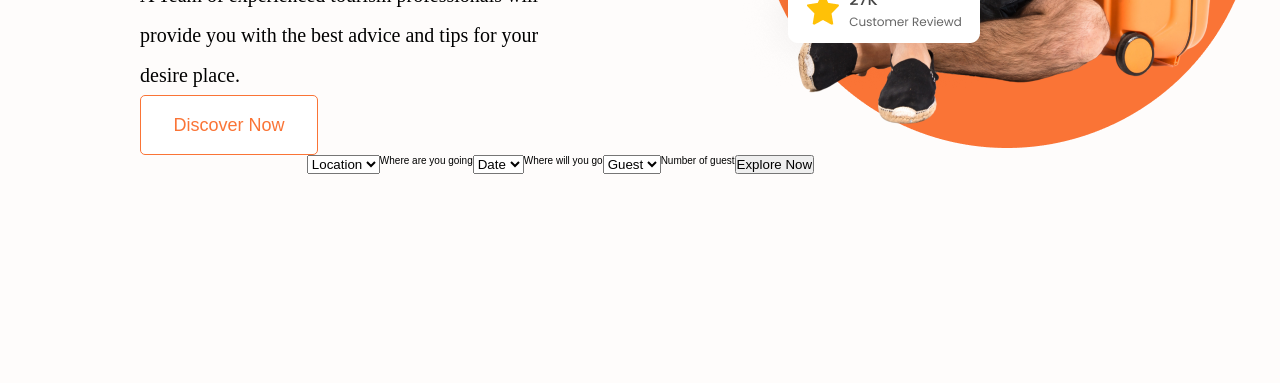
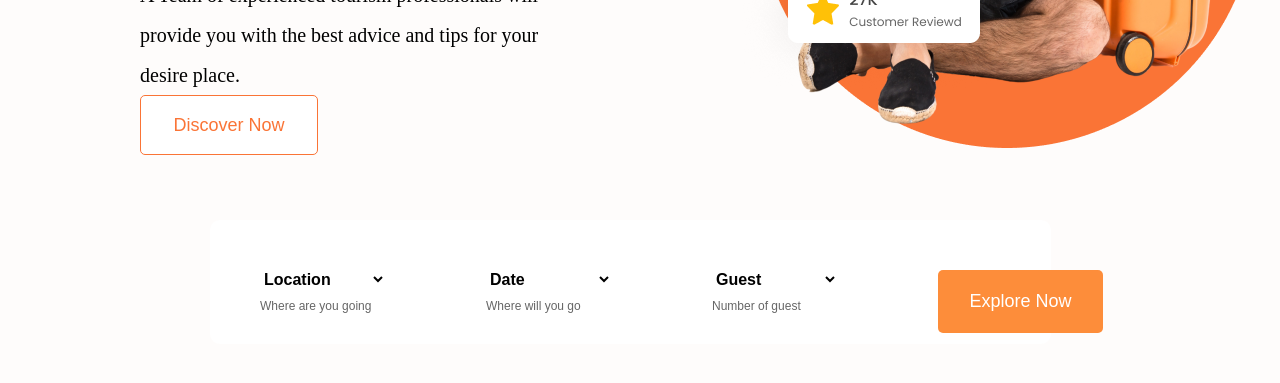
Before and after one commit to ruben-duarte/ProjectTrabook, a plain HTML site: page index.html in a window 1280 px wide. Shown: the part 457-840 px from the top of the page. Before the commit the page ends 800 px from the top, so only its background shows below. Drawn offline with Linux system fonts and the light colour scheme; a web font is replaced by a local one.

Commit message:
css for the select html and change fonts from rem to px

```diff
--- a/index.html
+++ b/index.html
@@ -52,24 +52,30 @@
             </main>
             <div class="choose-travel">
                 <form >
+                    <div class="container-option">
                         <select name="locations" id="locations">
-                        <option value="">Location</option>
+                            <option value="location" class="options" id="option-color">Location</option>
                         </select>
                         <label for="locations">Where are you going</label>
+                    </div>
 
-                    <select name="date" id=date"">
-                        <option value="date">Date</option>
+                    <div class="container-option">
+                        <select name="date" id="date">
+                            <option value="date" class="options">Date</option>
                         </select>
                        <label for="date">Where will you go</label>
+                     </div>
 
+                    <div class="container-option">
                         <select name="guest" id="guest">
-                        <option value="guest">Guest</option>
+                            <option value="guest" class="options">Guest</option>
                         </select>
                        <label for="guest">Number of guest</label>
+                    </div>
+
                     <div class="explore">
                         <input type="submit" value="Explore Now">
                     </div>
-
                 </form>
             </div>
     </section>
--- a/style.css
+++ b/style.css
@@ -2,10 +2,6 @@
     margin: 0;
     box-sizing: border-box;
     padding: 0;
-}
-
-html {
-    font-size: 62.5%;
 }
 
 body{
@@ -47,7 +43,7 @@ nav ul {
 nav ul li a {
     text-decoration: none;
     color: black;
-    font-size: 1.6rem;
+    font-size: 16px;
     font-weight: 400;
 }
 
@@ -59,7 +55,7 @@ nav ul li a {
 .login {
     color: #FD8D3A;
     font-weight: 600;
-    font-size: 1.6rem;
+    font-size: 16px;
     border: none;
     background-color: #FEFCFB;
     cursor: pointer;
@@ -69,7 +65,7 @@ nav ul li a {
     background-color: #FD8D3A;
     color: #FFFFFF;
     font-weight: 600;
-    font-size: 1.6rem;
+    font-size: 16px;
     cursor: pointer;
     width: 160px;
     height: 50px;
@@ -89,7 +85,7 @@ main {
 }
 
 .left-col h1 {
-    font-size: 6.4rem;
+    font-size: 64px;
     font-weight: 700;
     font-style: "Volkhov", "sans-serif";
     width: 521px;
@@ -100,7 +96,7 @@ main {
 }
 
 .left-col p {
-    font-size: 2rem;
+    font-size: 20px;
     font-family: "Poppins";
     font-weight: 400;
     line-height: 40px;
@@ -137,17 +133,65 @@ main {
 
 .planes {
     position: absolute;
-    top: 100px;
-    left: 700px;
+    top: 70px;
+    left: 730px;
+    width: 570px;
 }
 
 form {
     display: flex;
-    justify-content: center;
+    justify-content: space-around;
 
 }
 
+.container-option{
+    display: flex;
+    flex-direction: column;
+    padding: 50px;
+
+}
+
+.explore {
+    padding: 50px;
+}
+
 .choose-travel {
+    margin-top: 65px;
+    margin-left: 70px;
     width: 841px;
     height: 124px;
+    background-color: #FFFFFF;
+    border-radius: 10px;
 }
+
+#locations, #date, #guest {
+    font-size: 16px;
+    font-weight: 500;
+    color: black;
+    font-weight: bold;
+}
+
+label {
+    font-size: 12px;
+    margin-top: 10px;
+    font-weight: 400;
+    color: #666666;
+    width: 126px;
+}
+
+/*button*/
+.explore input{
+    font-size: 18px;
+    font-weight: 500;
+    color: #FFFFFF;
+    padding: 21px;
+    background-color: #FD8D3A;
+    border-radius: 5px;
+    width: 165px;
+    border: none;
+}
+
+select {
+    background-color: #FFFFFF;
+    border: none;
+}
```
Lines whose indentation alone changed are shown as unchanged.
